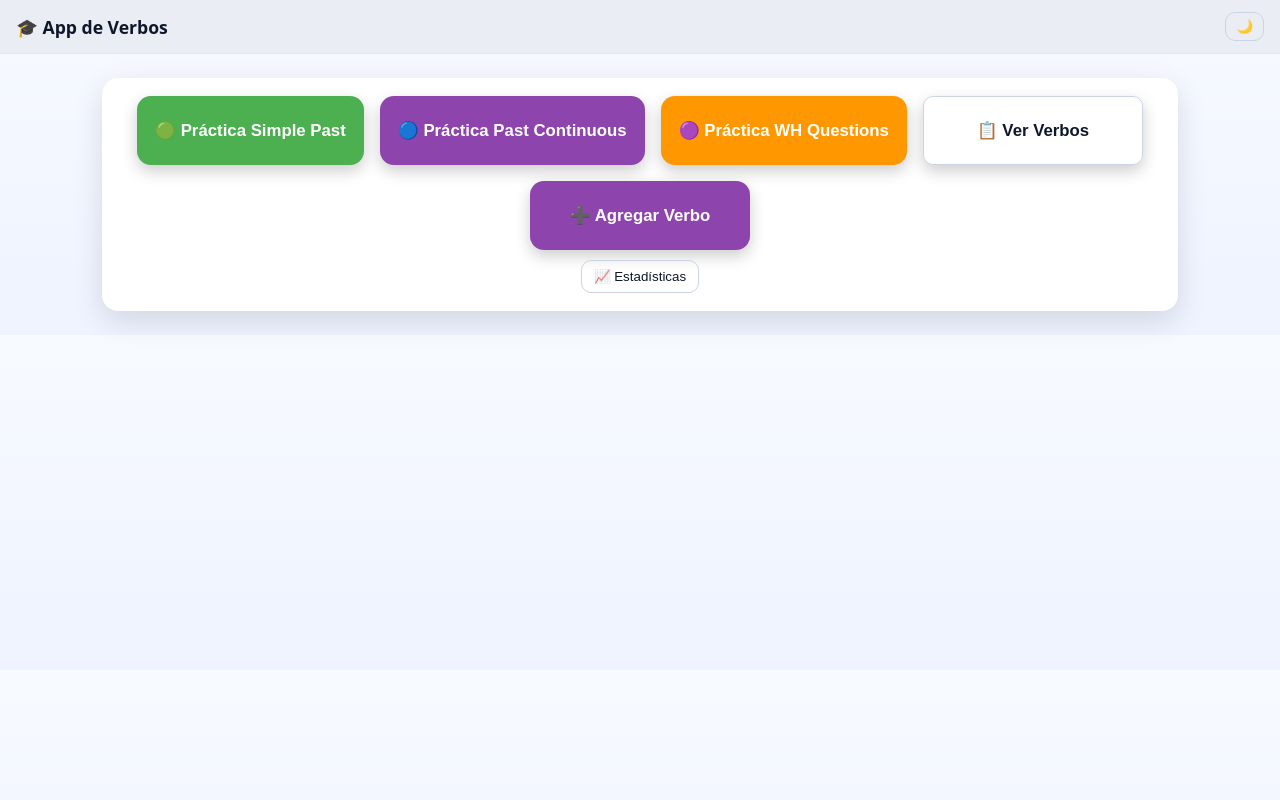
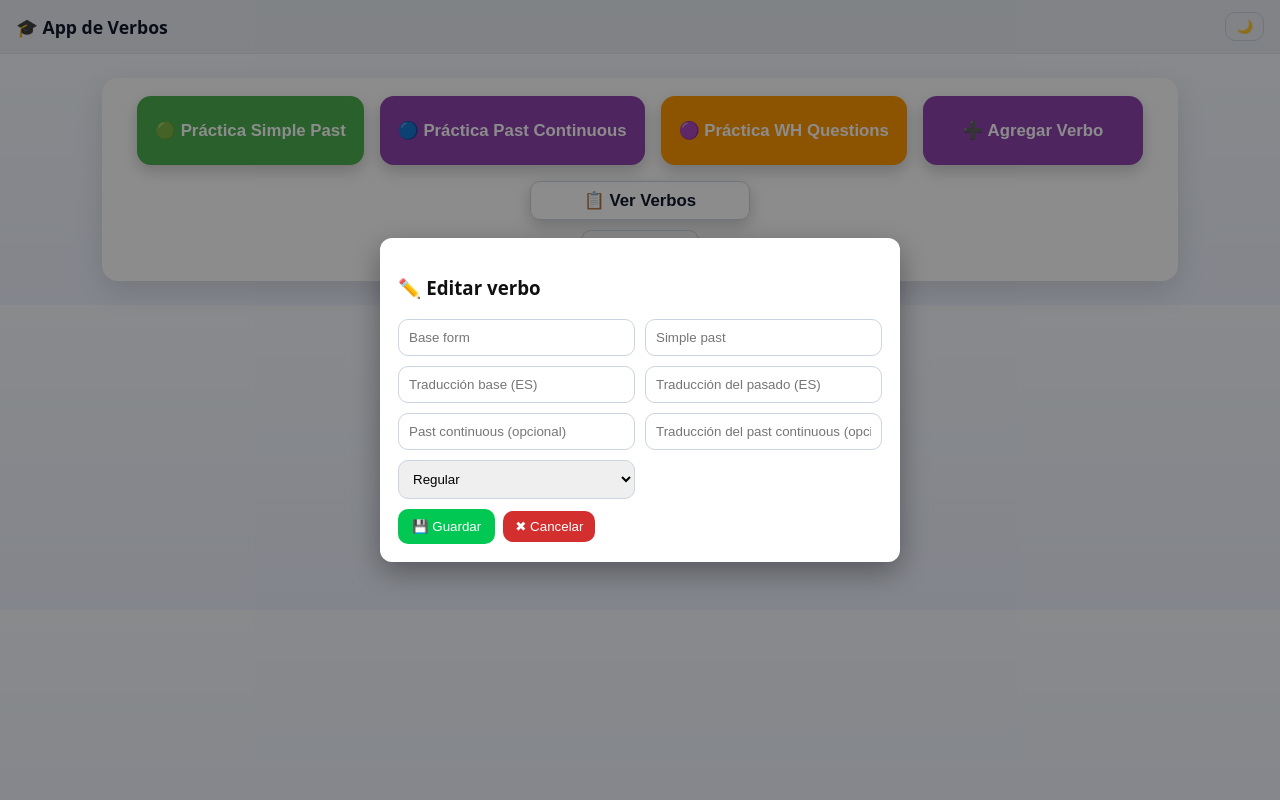
Before and after one commit to Predator0520/verbos-flask-app, a Flask app: page / in a window 1280 px wide. Run offline with Flask 3, Linux system fonts and the light colour scheme.

Commit message:
Update index.html

```diff
--- a/templates/index.html
+++ b/templates/index.html
@@ -19,11 +19,9 @@
       <div class="cards">
         <button class="card btn-primary" onclick="practica.setModo('simple'); ui.mostrar('setup')">🟢 Práctica Simple Past</button>
         <button class="card btn-purple" onclick="practica.setModo('continuous'); ui.mostrar('setup')">🔵 Práctica Past Continuous</button>
-        <!-- WH ahora abre paso para elegir submodo -->
         <button class="card btn-warning" onclick="practica.setModo('wh'); ui.mostrar('setup')">🟣 Práctica WH Questions</button>
-
+        <button class="card btn-purple" onclick="ui.mostrar('agregar')">➕ Agregar Verbo</button>
         <button id="btn-ver-verbos" class="card btn-ghost" onclick="ui.mostrar('lista'); datos.listarVerbos();">📋 Ver Verbos</button>
-        <button class="card btn-purple" onclick="ui.mostrar('agregar')">➕ Agregar Verbo</button>
       </div>
       <div class="bottom-cta">
         <button class="btn-ghost" onclick="ui.mostrar('stats'); ui.cargarUsuarios(); ui.cargarEstadisticas();">📈 Estadísticas</button>
@@ -52,7 +50,7 @@
            - wh: elegir submodo (traducción u oraciones)
       -->
       <div id="step2" class="hidden">
-        <!-- Contenido para simple/continuous -->
+        <!-- Para simple/continuous -->
         <div id="blockTipos" class="setup-block">
           <label>Tipo de verbos</label>
           <div class="row">
@@ -62,7 +60,7 @@
           </div>
         </div>
 
-        <!-- Contenido para WH -->
+        <!-- Para WH -->
         <div id="blockWH" class="setup-block hidden">
           <label>Modo WH</label>
           <div class="row">
@@ -110,13 +108,13 @@
 
       <div class="flashcard" id="pregunta">…</div>
 
-      <!-- Campo para respuesta libre -->
+      <!-- Input libre -->
       <div class="row" id="boxLibre">
         <input type="text" id="respuesta" placeholder="Tu respuesta aquí" />
-        <button class="btn" onclick="practica.verificar()">✅ Verificar</button>
+        <button class="btn" id="btnVerificar" onclick="practica.verificar()">✅ Verificar</button>
       </div>
 
-      <!-- Opciones múltiple -->
+      <!-- Opción múltiple -->
       <div id="boxOpciones" class="row hidden"></div>
 
       <div class="feedback" id="resultado"></div>
@@ -148,24 +146,34 @@
       </div>
     </section>
 
-    <!-- Lista -->
+    <!-- Lista de verbos -->
     <section id="lista" class="panel hidden">
-      <h2>📝 Lista de Verbos</h2>
+      <div class="row" style="justify-content:space-between;align-items:center">
+        <h2>📝 Lista de Verbos</h2>
+        <div class="row" style="gap:8px">
+          <button class="btn" onclick="datos.exportar()">⬇ Exportar</button>
+          <label class="btn" style="cursor:pointer">
+            ⬆ Importar
+            <input type="file" id="inputImport" accept="application/json" style="display:none" onchange="datos.importar(this.files[0])">
+          </label>
+          <button class="btn-ghost" onclick="ui.mostrar('menu')">← Volver</button>
+        </div>
+      </div>
+
       <div class="hint">*Este listado se oculta cuando entras a práctica.</div>
       <ul id="listaVerbos"></ul>
-      <div class="row"><button class="btn-ghost" onclick="ui.mostrar('menu')">← Volver</button></div>
     </section>
 
     <!-- Agregar -->
     <section id="agregar" class="panel hidden">
       <h2>➕ Agregar verbo</h2>
       <div class="grid">
-        <input type="text" id="nuevoPresente" placeholder="Presente (base form)" />
-        <input type="text" id="nuevoPasado" placeholder="Simple past" />
-        <input type="text" id="nuevaTraduccion" placeholder="Traducción (ES)" />
-        <input type="text" id="nuevaTraduccionPasado" placeholder="Traducción del pasado (ES)" />
-        <input type="text" id="nuevoContinuo" placeholder="Past continuous (EN) — opcional" />
-        <input type="text" id="nuevaTraduccionContinuo" placeholder="Traducción del pasado continuo (ES) — opcional" />
+        <input type="text" id="nuevoPresente" placeholder="Base form (presente) — ej: go" />
+        <input type="text" id="nuevoPasado" placeholder="Simple past — ej: went" />
+        <input type="text" id="nuevaTraduccion" placeholder="Traducción base (ES) — ej: ir" />
+        <input type="text" id="nuevaTraduccionPasado" placeholder="Traducción del pasado (ES) — ej: fui" />
+        <input type="text" id="nuevoContinuo" placeholder="Past continuous (EN) — opcional (se autocompleta)" />
+        <input type="text" id="nuevaTraduccionContinuo" placeholder="Traducción del past continuous (ES) — opcional" />
         <select id="nuevaCategoria">
           <option value="regular">Regular</option>
           <option value="irregular" selected>Irregular</option>
@@ -178,11 +186,14 @@
       <div id="mensajeAgregar" class="feedback"></div>
     </section>
 
-    <!-- Estadísticas con usuarios -->
+    <!-- Estadísticas -->
     <section id="stats" class="panel hidden">
-      <div class="row" style="justify-content:space-between">
+      <div class="row" style="justify-content:space-between;align-items:center">
         <h2>📈 Estadísticas</h2>
-        <div class="row"><button class="btn-ghost" onclick="ui.mostrar('menu')">← Menú</button></div>
+        <div class="row" style="gap:8px">
+          <button class="btn" onclick="window.location='/estadisticas_csv'">⬇ CSV</button>
+          <button class="btn-ghost" onclick="ui.mostrar('menu')">← Menú</button>
+        </div>
       </div>
 
       <div class="stats-layout">
@@ -205,6 +216,29 @@
     </section>
   </main>
 
+  <!-- Modal editar verbo -->
+  <div id="modalEdit" class="modal hidden">
+    <div class="modal-content">
+      <h3>✏️ Editar verbo</h3>
+      <div class="grid">
+        <input type="text" id="editPresente" placeholder="Base form" />
+        <input type="text" id="editPasado" placeholder="Simple past" />
+        <input type="text" id="editTraduccion" placeholder="Traducción base (ES)" />
+        <input type="text" id="editTraduccionPasado" placeholder="Traducción del pasado (ES)" />
+        <input type="text" id="editContinuo" placeholder="Past continuous (opcional)" />
+        <input type="text" id="editTraduccionContinuo" placeholder="Traducción del past continuous (opcional)" />
+        <select id="editCategoria">
+          <option value="regular">Regular</option>
+          <option value="irregular">Irregular</option>
+        </select>
+      </div>
+      <div class="row" style="margin-top:10px">
+        <button class="btn-cta" onclick="datos.confirmarEdicion()">💾 Guardar</button>
+        <button class="btn-cancel" onclick="datos.cerrarModal()">✖ Cancelar</button>
+      </div>
+    </div>
+  </div>
+
   <script src="/static/script.js"></script>
 </body>
 </html>
```
